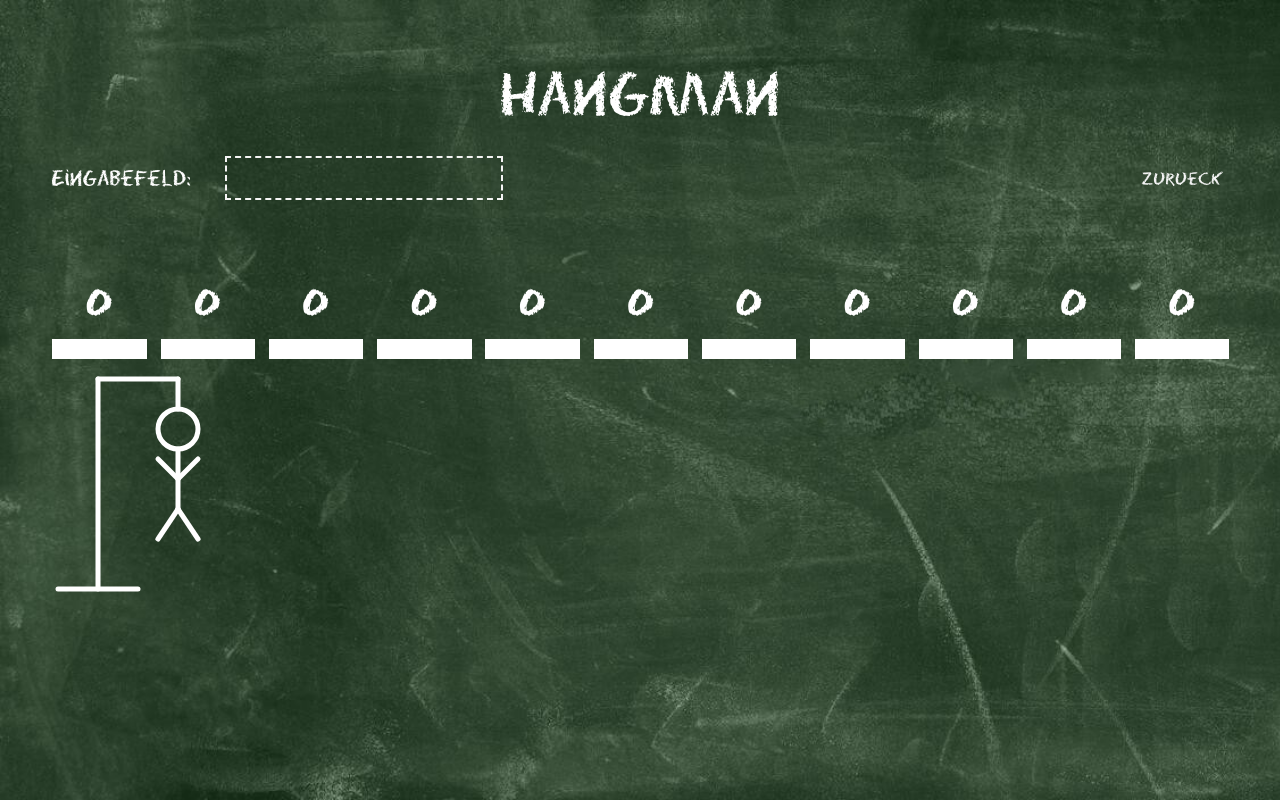
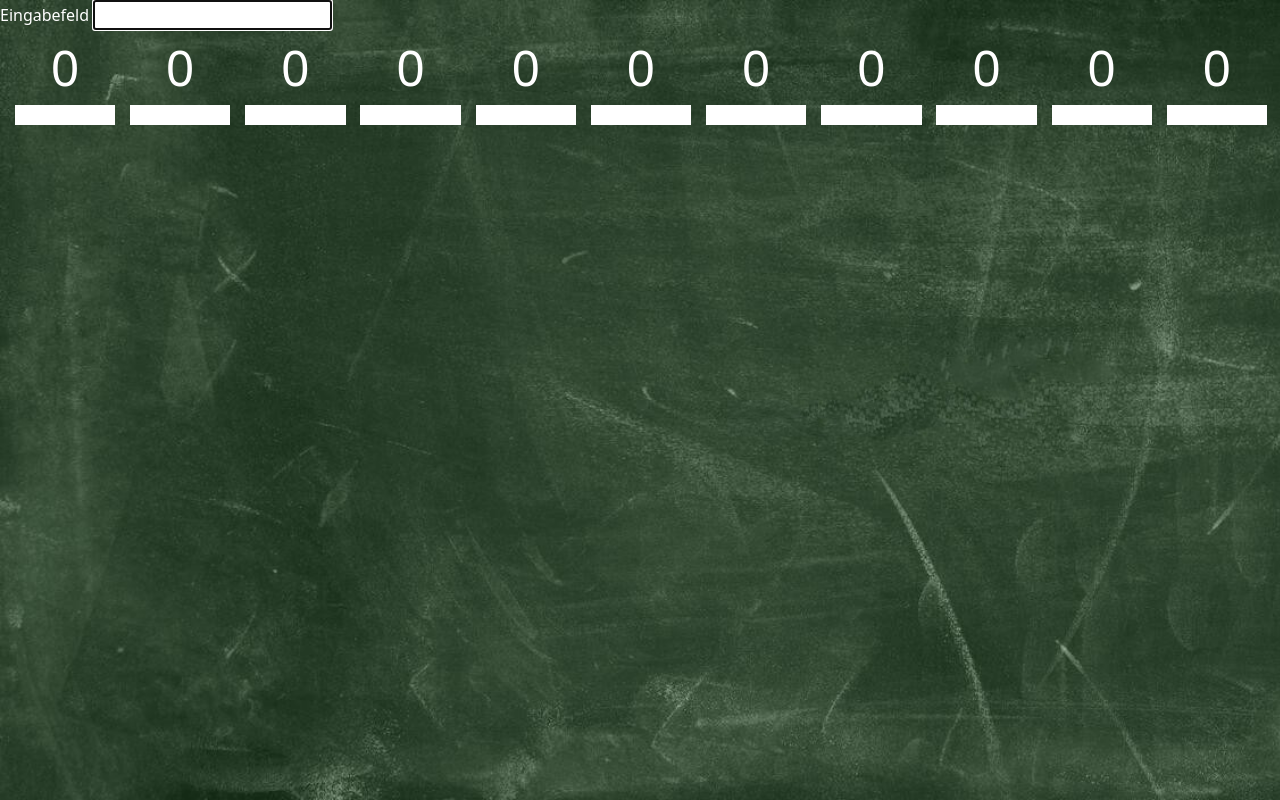
Before and after one commit to Tetoji/Hangman-Projekt, a Django app: page /game/ in a window 1280 px wide. Run offline with Django 4.2, Linux system fonts and the light colour scheme; data comes from the database, SQL or seed files in the repository; both versions use the stored data as it was after the commit; some libraries are stand-ins or nearby versions.

Commit message:
push it push it

```diff
--- a/hangman/urls.py
+++ b/hangman/urls.py
@@ -16,7 +16,7 @@ Including another URLconf
 from django.contrib import admin
 from django.urls import path
 
-from hangmanapp.views import game, hangman, menue, updateGame
+from hangmanapp.views import game, hangman, loseGame, menue, updateGame, winGame
 
 urlpatterns = [
     path('admin/', admin.site.urls),
@@ -24,6 +24,8 @@ urlpatterns = [
     path('menue/', menue),
     path('game/', game),
     path('updateGame/', updateGame),
+    path('winGame/', winGame),
+    path('loseGame/', loseGame),
 ]
 
 admin.site.index_title = "Hangman"
--- a/hangmanapp/models.py
+++ b/hangmanapp/models.py
@@ -26,7 +26,7 @@ class Player(models.Model):
     loses = models.SmallIntegerField(default=0)
 
     def __str__(self):
-        return str(self.id) + ' ' + self.word
+        return str(self.id) + ' ' + self.name
 
 
 # Model fuer Zwischenablage
@@ -39,6 +39,7 @@ class AktivWord(models.Model):
 
 class CheckLetters(models.Model):
     checkedLetters = models.CharField(max_length=500)
+    fails = models.SmallIntegerField(default=0)
 
     def __str__(self):
         return str(self.id) + ' ' + self.checkedLetters
--- a/hangmanapp/static/game.css
+++ b/hangmanapp/static/game.css
@@ -1,17 +1,4 @@
-.header {
-  min-width: 100vh;
-  text-align: center;
-  color: white;
-  font-size: 70px;
-  margin-bottom: 1vw;
-}
-@font-face {
-  font-family: "EraserDust";
-  src: url(EraserDust.ttf) format("truetype");
-}
-
 body {
-  padding: 3vw;
     background-image: url("Tafel_neu.jpeg");
     background-size: cover;
     background-repeat: no-repeat;
@@ -19,7 +6,6 @@ body {
     justify-content: center;
     align-items: center; */
     min-height: 100vh;
-  font-family: "EraserDust";
 }
 
 /* .wordLine {
@@ -39,36 +25,7 @@ body {
 
 .wordLines {
     /* display: flex; */
-}
 
-.stuff{
-  display: flex;
-  margin-bottom: 5vw;
-}
-
-.backButton
-{
-  margin-right: 1vw;
-  display: flex;
-  justify-content: flex-end;
-  color: azure;
-  flex: 1;
-}
-
-.letterInput{
-  font-size: 25px;
-  margin-left: 1vw;
-  flex: 1;
-}
-
-#letterInputField
-{
-  background: transparent;
-  color: whitesmoke;
-  border: 2px;
-  border-style: dashed;
-  padding-left: 2%;
-  margin-left: 2vw;
 }
 
 .letter {
@@ -78,14 +35,11 @@ body {
     margin-left: 37%;
 }
 
-/*
 .gridElement {
     display: grid;
-  grid-template-areas:
-    "letter"
-    "line";
+    grid-template-areas: 'letter'
+        'line';
 }
-*/
 
 .letterElement {
     width: 8%;
@@ -93,31 +47,10 @@ body {
     margin-left: 1%;
 }
 
-button {
-  background-color: transparent;
-  color: whitesmoke;
-  border-color: green;
-  border-style:none;
-  font-size: 20px;
+.header {
+    min-width: 100vh;
+    text-align: center;
+    color: white;
+    font-size: 70px;
+    margin-bottom: 1vw;
 }
-
-button:hover{
-  font-size: 25px;
-  font-weight: bold;
-}
-
-.game-container {
-  margin: auto;
-}
-
-.figure-container {
-  fill: transparent;
-  stroke: white;
-  stroke-width: 5px;
-  stroke-linecap: round;
-}
-
-.figure-part
-{
-    display: block;
-}
--- a/hangmanapp/static/game_logik.js
+++ b/hangmanapp/static/game_logik.js
@@ -1,5 +1,10 @@
+
+
 function checkLetter(event) {
+    const wordLetters = JSON.parse(document.getElementById('wordLetters').textContent);
+    console.log(wordLetters)
     const checkedLetters = JSON.parse(document.getElementById('checkedLetters').textContent);
+    console.log(checkedLetters)
     const checkedLettersArray = checkedLetters.split(',')
     let formData = new FormData();
     let cookie = document.cookie;
@@ -41,4 +46,5 @@ function checkLetter(event) {
 
 function updateGame() {
     window.location.href = "//localhost:8000/updateGame/";
+    window.location.reload();
 }
--- a/hangmanapp/templates/hangman_game.html
+++ b/hangmanapp/templates/hangman_game.html
@@ -1,56 +1,46 @@
 <!DOCTYPE html>
 <html lang="en">
+
 <head>
-    <meta charset="UTF-8" />
-    <meta http-equiv="X-UA-Compatible" content="IE=edge" />
-    <meta name="viewport" content="width=device-width, initial-scale=1.0" />
+    <meta charset="UTF-8">
+    <meta http-equiv="X-UA-Compatible"
+          content="IE=edge">
+    <meta name="viewport"
+          content="width=device-width, initial-scale=1.0">
     <title>Hangman Menue</title>
 
     {% load static %}
 
-    <link
-      rel="shortcut icon"
+    <link rel="shortcut icon"
           type="image/png"
-      href="{% static 'hangman.png' %}"
-    />
-    <link
-      rel="stylesheet"
+          href="{% static 'hangman.png' %}" />
+    <link rel="stylesheet"
           type="text/css"
-      href="{% static 'home/css/bootstrap.css' %}"
-    />
-    <link rel="preconnect" href="https://fonts.googleapis.com" />
-    <link rel="preconnect" href="https://fonts.gstatic.com" crossorigin />
-    <link
-      href="https://fonts.googleapis.com/css2?family=Roboto:ital,wght@0,100;0,300;0,400;0,500;0,700;0,900;1,100;1,300;1,400;1,500;1,700;1,900&display=swap"
-      rel="stylesheet"
-    />
-    <link rel="preconnect" href="https://fonts.googleapis.com" />
-    <link rel="preconnect" href="https://fonts.gstatic.com" crossorigin />
-    <link
-      href="https://fonts.googleapis.com/css2?family=Amatic+SC&family=Rock+Salt&display=swap"
-      rel="stylesheet"
-    />
+          href="{% static 'home/css/bootstrap.css' %}">
+    <link rel="preconnect"
+          href="https://fonts.googleapis.com">
+    <link rel="preconnect"
+          href="https://fonts.gstatic.com"
+          crossorigin>
+    <link href="https://fonts.googleapis.com/css2?family=Roboto:ital,wght@0,100;0,300;0,400;0,500;0,700;0,900;1,100;1,300;1,400;1,500;1,700;1,900&display=swap"
+          rel="stylesheet">
+    <link href="{% static 'game.css' %}"
+          rel="stylesheet">
 
-    <link href="{% static 'game.css' %}" rel="stylesheet" />
+
 </head>
 
 <body>
-    <div class="header">Hangman</div>
-
-    <div class="stuff">
-      <div class="letterInput">
-        <label for="letterInput" style="color: white">Eingabefeld:</label>
-        <input
-          type="text"
-          id="letterInputField"
+    <div>
+        <label for="letterInput"
+               style="color: white;">Eingabefeld</label>
+        <input type="text"
+               name="letterInput"
                maxlength="1"
+               autocomplete="off"
+               autofocus
                onkeyup="checkLetter(event)"
-        />
-      </div>
-      <div class="backButton"><button
-        type="button"
-          id="backToMenu"
-          onclick="window.location.href='http://localhost:8000/menue'">Zurueck</button></div>
+               id="letterInput">
     </div>
 
     <div class="wordLines">
@@ -66,27 +56,29 @@
         {% endfor %}
     </div>
 
-    <div class="game-container">
-      <svg height="250" width="200" class="figure-container">
-        <!-- Rod -->
-        <line x1="60" y1="20" x2="140" y2="20" />
-        <line x1="140" y1="20" x2="140" y2="50" />
-        <line x1="60" y1="20" x2="60" y2="230" />
-        <line x1="20" y1="230" x2="100" y2="230" />
+    <br>
+    <br>
+    <br>
 
-        <!-- Head -->
-        <circle cx="140" cy="70" r="20" class="figure-part" />
-        <!-- Body -->
-        <line x1="140" y1="90" x2="140" y2="150" class="figure-part" />
-        <!-- Arms -->
-        <line x1="140" y1="120" x2="120" y2="100" class="figure-part" />
-        <line x1="140" y1="120" x2="160" y2="100" class="figure-part" />
-        <!-- Legs -->
-        <line x1="140" y1="150" x2="120" y2="180" class="figure-part" />
-        <line x1="140" y1="150" x2="160" y2="180" class="figure-part" />
-      </svg>
+    <div>
+        {% for letter in checkedLetters %}
+        {% if letter != ',' %}
+        <div class="letterElement">
+            <div class="gridElement">
+                <span class="letter">{{letter}}</span>
+
+            </div>
+        </div>
+        {% endif %}
+        {% endfor %}
     </div>
 
+
+    <!--transportiert die das wordLetters Array in die javaScript Datei-->
+    {{ wordLetters|json_script:"wordLetters" }}
+    {{ checkedLetters|json_script:"checkedLetters" }}
     <script src="{% static 'game_logik.js' %}"></script>
+
 </body>
+
 </html>
--- a/hangmanapp/views.py
+++ b/hangmanapp/views.py
@@ -1,6 +1,6 @@
-from django.shortcuts import render, get_object_or_404
+from django.shortcuts import render, redirect,  get_object_or_404
 
-from hangmanapp.models import AktivWord, CheckLetters, GameWords, ListItem
+from hangmanapp.models import AktivWord, CheckLetters, GameWords, ListItem, Player
 #from hangmanapp.static.myClasses import LetterLocationClass
 
 class LetterLocationClass:
@@ -27,6 +27,13 @@ def hangman(request):
 def menue(request):
     # bei Post request wird der folgende Code ausgeführt
     if request.method == 'POST':
+        # holt Spieler Namen und flag ob neuer Spieler
+        player = request.POST['player']
+        newPlayer = request.POST['newPlayer']
+        print('newPlayer ', newPlayer)
+        # falls neuer Spieler erstelle neuen Datenbankeintrag für Spieler
+        if newPlayer != 'false':
+            Player.objects.create(name = player)
         # holt zufälliges Wort aus der Datenbanktabelle
         searchWord = GameWords.objects.order_by('?').first()
         # das Wort in einer anderen Datenbanktabelle speichern
@@ -39,8 +46,15 @@ def menue(request):
         checkedLetters.checkedLetters = ''
         selectedWord.save()
         checkedLetters.save()
+
+    allPlayer = Player.objects.all()
+    playerArray = []
+
+    for player in allPlayer:
+        playerArray.append(player.name)
+
     # liefert die menue HTML Seite zurück
-    return render(request, 'menue.html')
+    return render(request, 'menue.html', {'allPlayer': playerArray})
 
 
 def game(request):
@@ -53,13 +67,16 @@ def game(request):
         hitLocations = ''
         previousLocations = ''
         letterIterator = 0
+        hit = False
 
+        #hängt eingegebenen Buchstaben an String dran und speichert den String dann in der Datenbank
         if checkedLetters.checkedLetters != '':
             checkedLetters.checkedLetters = checkedLetters.checkedLetters + ',' + checkLetter
         else:
             checkedLetters.checkedLetters =  checkLetter
         checkedLetters.save()
 
+        # überprüft ob es schon Treffer Stellen gibt falls ja werden sie in einer Variable zwischen gespeichert
         if aktivWord.hitLocations != '':
             previousLocations = aktivWord.hitLocations
 
@@ -68,6 +85,8 @@ def game(request):
         # bei mehreren Treffern werden die Stellen mit einem Komma gtrennt
         for letter in aktivWord.word:
             if letter == checkLetter:
+                #markiert den Treffer
+                hit = True
                 if hitLocations == '':
                     hitLocations = str(letterIterator) + '=' + checkLetter
                 else:
@@ -78,12 +97,24 @@ def game(request):
             aktivWord.hitLocations = hitLocations + ',' + previousLocations
             aktivWord.save()
 
+        # falls es keinen Treffer gab wird der FailCounter um 1 erhöht
+        if (not hit):
+            checkedLetters.fails = checkedLetters.fails + 1
+            checkedLetters.save()
+
 
     # holt das zuvor selektierte Wort aus der Datenbanktabelle
     searchWord = AktivWord.objects.get(id=1)
+    checkedLetters = get_object_or_404(CheckLetters, pk=1)
     wordLetters = getLetterArray(searchWord)
-    # liefert die hangman_game HTML Seite zurück und übergibt an diese das Buchstaben Array
-    return render(request, 'hangman_game.html', {'wordLetters': wordLetters, 'hitlocations': searchWord.hitLocations})
+
+    if checkWin(searchWord):
+        return redirect('http://localhost:8000/winGame/')
+    elif checkedLetters.fails >= 6:
+        return redirect('http://localhost:8000/loseGame/')
+    else:
+        # liefert die hangman_game HTML Seite zurück und übergibt an diese das Buchstaben Array
+        return render(request, 'hangman_game.html', {'wordLetters': wordLetters, 'hitlocations': searchWord.hitLocations, 'checkedLetters': checkedLetters.checkedLetters})
 
 
 def updateGame(request):
@@ -92,6 +123,29 @@ def updateGame(request):
     checkedLetters = get_object_or_404(CheckLetters, pk=1)
     wordLetters = getLetterArray(aktivWord)
     return render(request, 'hangman_game.html', {'wordLetters': wordLetters, 'hitlocations': aktivWord.hitLocations, 'checkedLetters': checkedLetters.checkedLetters})
+
+def winGame(request):
+    aktivWord = get_object_or_404(AktivWord, pk=1)
+    checkedLetters = get_object_or_404(CheckLetters, pk=1)
+    aktivWord.hitLocations = ''
+    aktivWord.save()
+    checkedLetters.checkedLetters = ''
+    checkedLetters.fails = 0
+    checkedLetters.save()
+
+    return render(request, 'winpage.html')
+
+
+def loseGame(request):
+    aktivWord = get_object_or_404(AktivWord, pk=1)
+    checkedLetters = get_object_or_404(CheckLetters, pk=1)
+    aktivWord.hitLocations = ''
+    aktivWord.save()
+    checkedLetters.checkedLetters = ''
+    checkedLetters.fails = 0
+    checkedLetters.save()
+
+    return render(request, 'losepage.html')
 
 
 
@@ -138,3 +192,14 @@ def getLetterArray(aktivWord):
             iterator = iterator + 1
 
     return wordLetters
+
+def checkWin(aktivWord):
+    isWin = False
+    marker = 0
+    for charackter in aktivWord.hitLocations:
+        if charackter == '=':
+            marker = marker + 1
+    if marker == len(aktivWord.word):
+        isWin = True
+
+    return isWin
```
Also changed, not shown: hangmanapp/static/menue.css (+26 -31 lines), hangmanapp/static/menue_logik.js (+16 -1 lines), hangmanapp/templates/menue.html (+55 -41 lines), db.sqlite3. Lines whose indentation alone changed are shown as unchanged.
